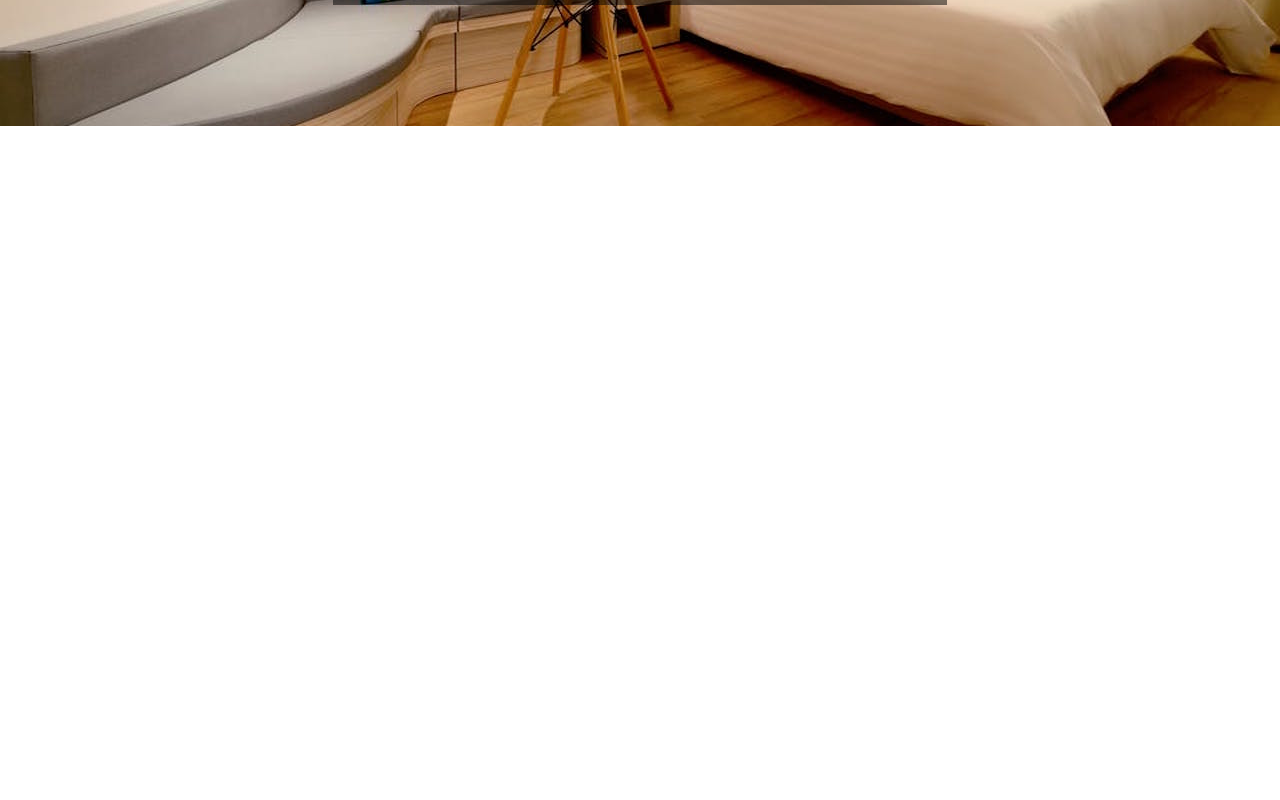
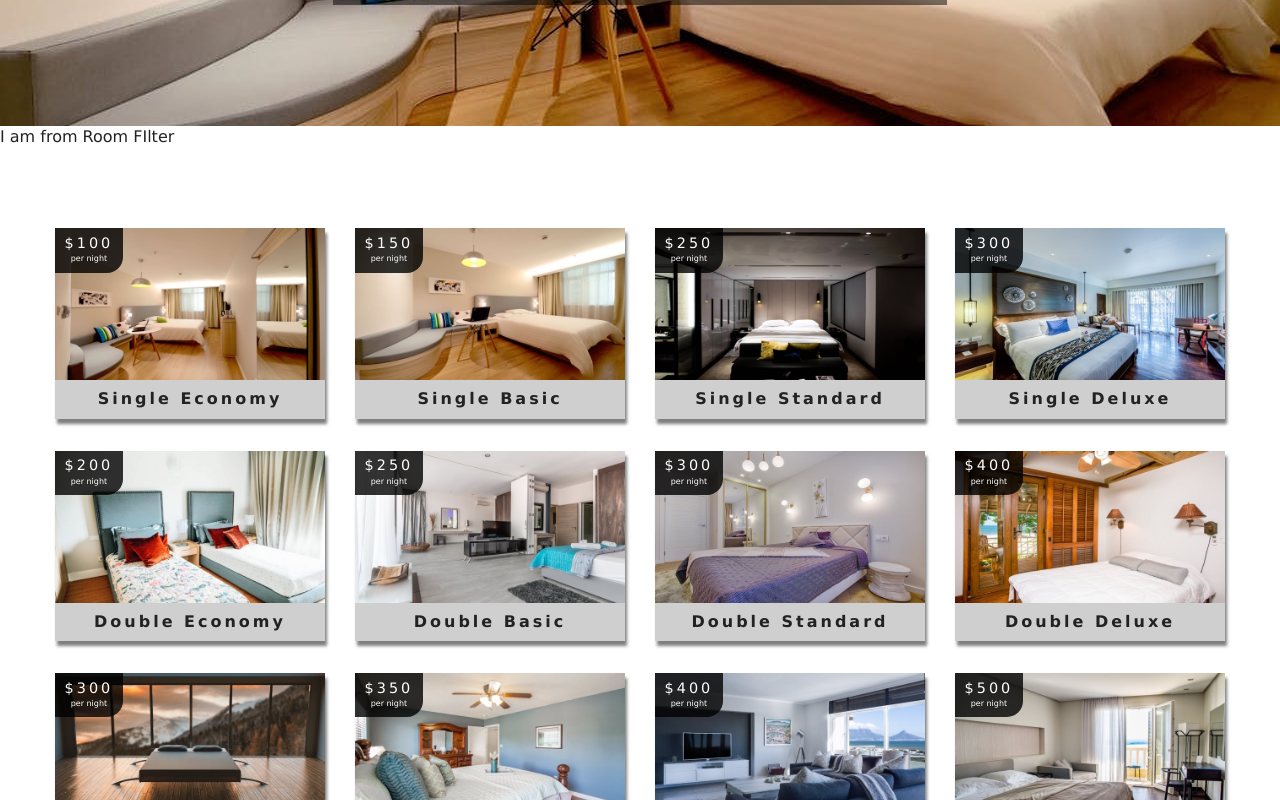
Before and after one commit to NigamLavya/React_Resort, a React (Create React App) app: page /rooms in a window 1280 px wide. Shown: the part 420-1220 px from the top of the page. Before the commit the page ends 800 px from the top, so only its background shows below. Built offline with nearby package versions, Linux system fonts and the light colour scheme.

Commit message:
roomlist added for rooms page

```diff
--- a/src/Context.js
+++ b/src/Context.js
@@ -34,7 +34,7 @@ class RoomProvider extends Component {
 
     render() {
         return (
-            <RoomContext.Provider value={{ ...this.state, getRoom:this.getRoom }}>
+            <RoomContext.Provider value={{ ...this.state, getRoom: this.getRoom }}>
                 {this.props.children}
             </RoomContext.Provider>
         )
@@ -43,4 +43,12 @@ class RoomProvider extends Component {
 
 const RoomConsumer = RoomContext.Consumer;
 
+export default function WithRoomConsumer(Component) {
+    return function ConsumerWrapper(props) {
+        return (<RoomConsumer>
+            {value => <Component {...props} context={value} />}
+        </RoomConsumer>)
+    }
+}
+
 export { RoomProvider, RoomConsumer, RoomContext };
--- /dev/null
+++ b/src/components/RoomContainer.js
@@ -0,0 +1,22 @@
+import React from 'react'
+import RoomFilter from './RoomFilter'
+import RoomList from './RoomList'
+import WithRoomConsumer from '../Context'
+import Loading from './Loader'
+
+function RoomContainer({ context }) {
+    const { loading, rooms, sortedRooms } = context
+    if (loading) {
+        return (
+            <Loading />
+        )
+    }
+    return (
+        <>
+            <RoomFilter rooms={rooms} />
+            <RoomList rooms={sortedRooms} />
+        </>
+    )
+}
+
+export default WithRoomConsumer(RoomContainer);
--- /dev/null
+++ b/src/components/RoomFilter.js
@@ -0,0 +1,9 @@
+import React from 'react'
+
+export default function RoomFilter() {
+    return (
+        <div>
+            I am from Room FIlter
+        </div>
+    )
+}
--- /dev/null
+++ b/src/components/RoomList.js
@@ -0,0 +1,21 @@
+import React from 'react'
+import Room from './Room'
+
+export default function RoomList({ rooms }) {
+    if(rooms.length===0){
+        return (
+            <div className="empty-search">
+                <h3>Unfortunately no rooms available with your paramaters</h3>
+            </div>
+        )
+    }
+    return (
+        <section className="roomslist">
+            <div className="roomslist-center">
+                {rooms.map(item=>{
+                    return <Room room={item} key={item.id} />
+                })}
+            </div>
+        </section>
+    )
+}
--- a/src/pages/Rooms.js
+++ b/src/pages/Rooms.js
@@ -2,10 +2,14 @@ import React from 'react'
 import Hero from '../components/Hero'
 import Banner from '../components/Banner'
 import { Link } from 'react-router-dom'
+import RoomContainer from '../components/RoomContainer'
 
 const Rooms = () => {
     return (
+        <>
         <Hero hero="roomsHero"><Banner title="Our Rooms"><Link to="/" className="btn-primary">Return Home</Link> </Banner></Hero>
+        <RoomContainer/>
+</>
     )
 }
 
```
